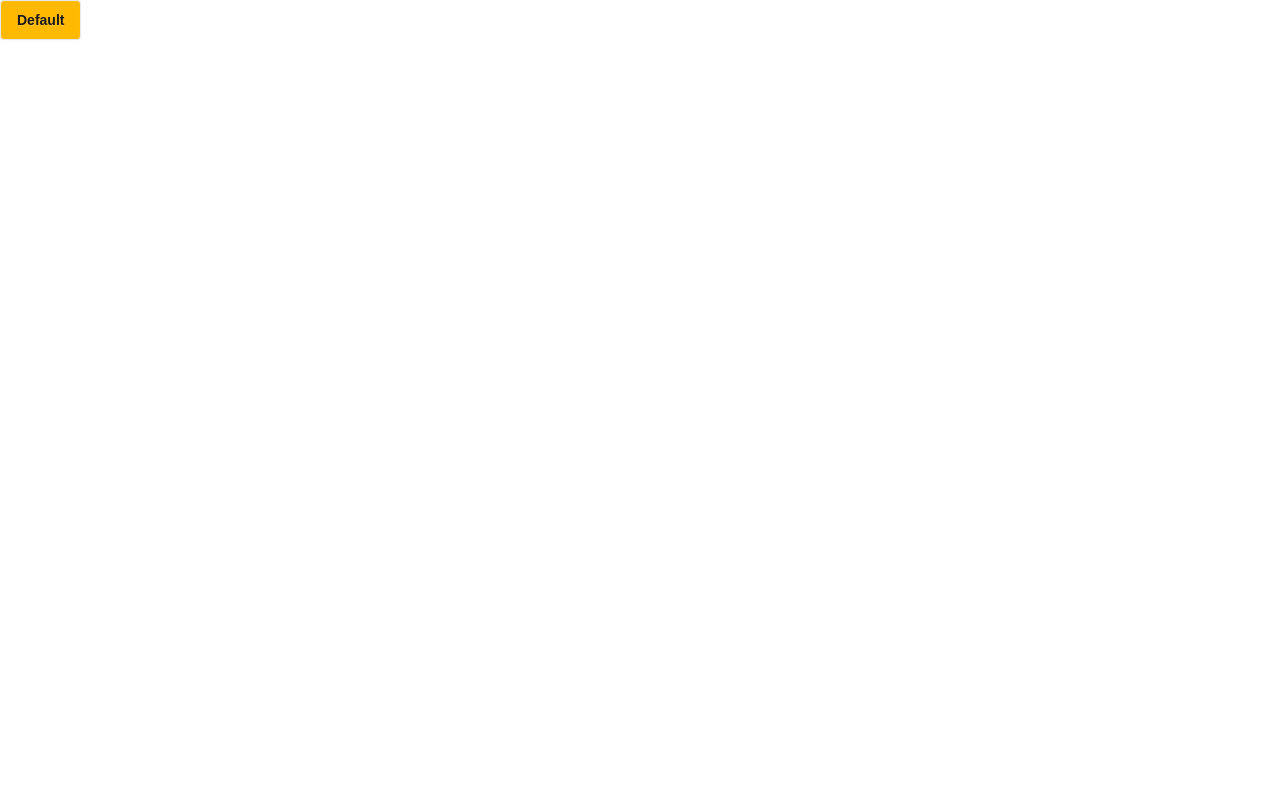
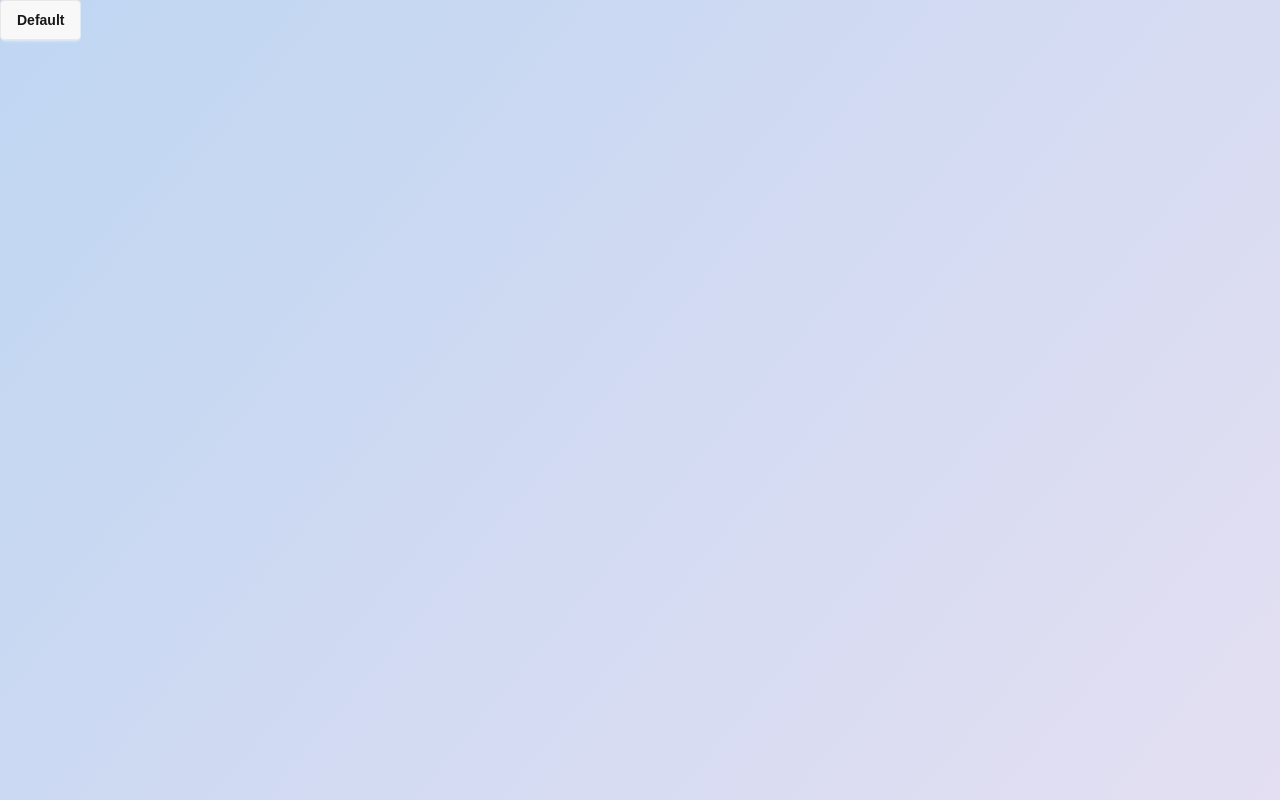
Before and after one commit to Dev-Asifur-Rahman/my-portfolio-updated-next.js, a Next.js app: page / in a window 1280 px wide. Built offline with nearby package versions, Linux system fonts and the light colour scheme.

Commit message:
background added

```diff
--- a/src/app/globals.css
+++ b/src/app/globals.css
@@ -1,7 +1,5 @@
-
 @import "tailwindcss";
 @plugin "daisyui";
-
 
 :root {
   --background: #ffffff;
@@ -15,15 +13,23 @@
   --font-mono: var(--font-geist-mono);
 }
 
-@media (prefers-color-scheme: dark) {
+/* @media (prefers-color-scheme: dark) {
   :root {
     --background: #0a0a0a;
     --foreground: #ededed;
   }
-}
+} */
 
 body {
-  background: var(--background);
+  min-height: 100vh;
+  width: 100%;
+  margin: 0;
+  overflow-x: hidden;
+
+  background: linear-gradient(130deg,rgba(191, 214, 242, 1) 0%, rgba(228, 223, 242, 1) 100%);
+
+  background-attachment: fixed;
+  background-size: cover;
   color: var(--foreground);
   font-family: Arial, Helvetica, sans-serif;
 }
--- a/src/app/page.js
+++ b/src/app/page.js
@@ -1,7 +1,7 @@
 export default function Home() {
   return (
     <div className="relative">
-      <button className="btn bg-amber-400">Default</button>
+      <button className="btn">Default</button>
     </div>
   );
 }
```
Also changed, not shown: 1 other file (tests, documents, lock files or other folders).
